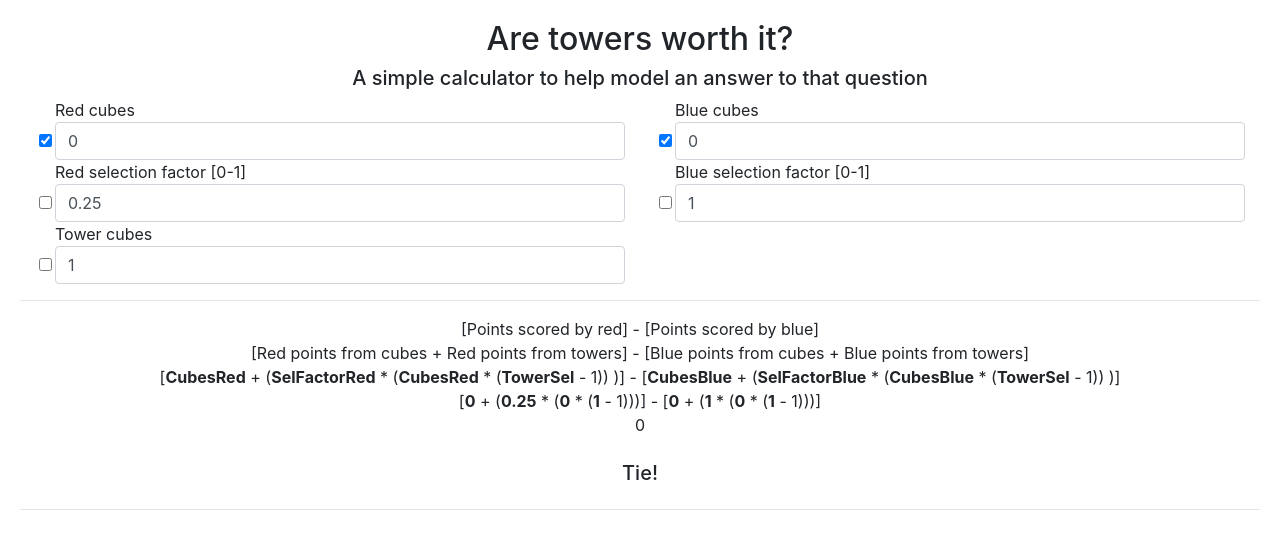
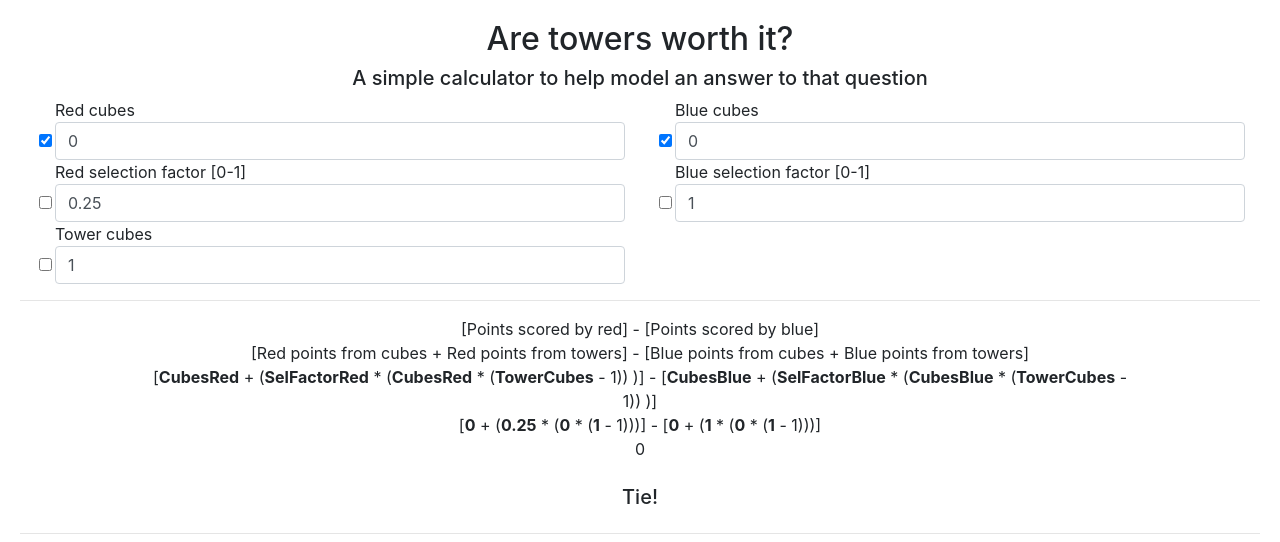
Before and after one commit to Cameronlund4/are-towers-worth-it, a React (Create React App) app: page / in a window 1280 px wide. Shown: the top 542 px of the page. Built offline with nearby package versions, Linux system fonts and the light colour scheme.

Commit message:
Slightly improve labels

```diff
--- a/src/App.js
+++ b/src/App.js
@@ -133,7 +133,7 @@ class App extends Component {
             <br />
             [Red points from cubes + Red points from towers] - [Blue points from cubes + Blue points from towers]
             <br />
-            [<b>CubesRed</b> + (<b>SelFactorRed</b> * (<b>CubesRed</b> * (<b>TowerSel</b> - 1)) )] - [<b>CubesBlue</b> + (<b>SelFactorBlue</b> * (<b>CubesBlue</b> * (<b>TowerSel</b> - 1)) )]
+            [<b>CubesRed</b> + (<b>SelFactorRed</b> * (<b>CubesRed</b> * (<b>TowerCubes</b> - 1)) )] - [<b>CubesBlue</b> + (<b>SelFactorBlue</b> * (<b>CubesBlue</b> * (<b>TowerCubes</b> - 1)) )]
             <br />
             [<b>{this.state.cubesRed}</b> + (<b>{this.state.selFactorRed}</b> * (<b>{this.state.cubesRed}</b> * (<b>{this.state.towerSel}</b> - 1)))] - [<b>{this.state.cubesBlue}</b> + (<b>{this.state.selFactorBlue}</b> * (<b>{this.state.cubesBlue}</b> * (<b>{this.state.towerSel}</b> - 1)))]
             <br />
```
